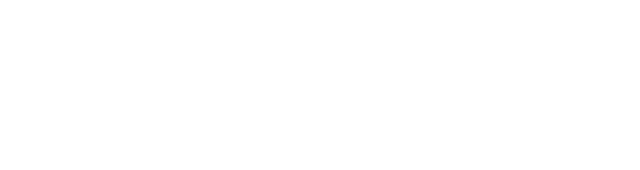
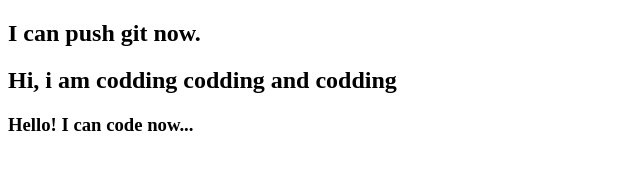
Before and after one commit to Saimatabassum/my-second-repo, a plain HTML site: page index.html in a window 1280 px wide. Shown: the whole page, without its empty margins (0-640 px from the left). Drawn offline with Linux system fonts and the light colour scheme.

Commit message:
add heading

```diff
--- a/index.html
+++ b/index.html
@@ -7,6 +7,9 @@
     <title>My second github repo</title>
 </head>
 <body>
+    <h2>I can push git now.</h2>
+    <h2>Hi, i am codding codding and codding</h2>
+    <h3>Hello! I can code now...</h3>
 
 </body>
 </html>
```
